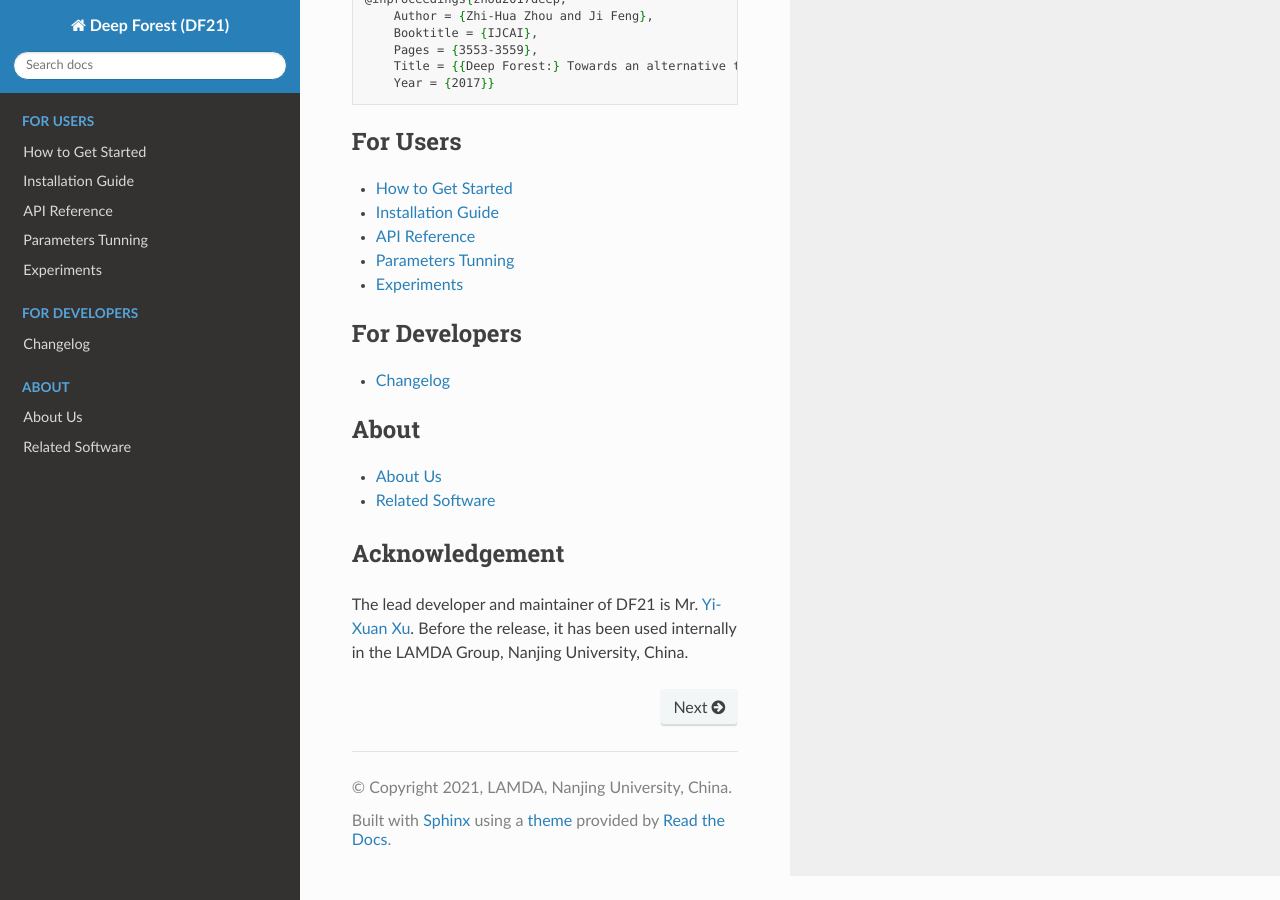
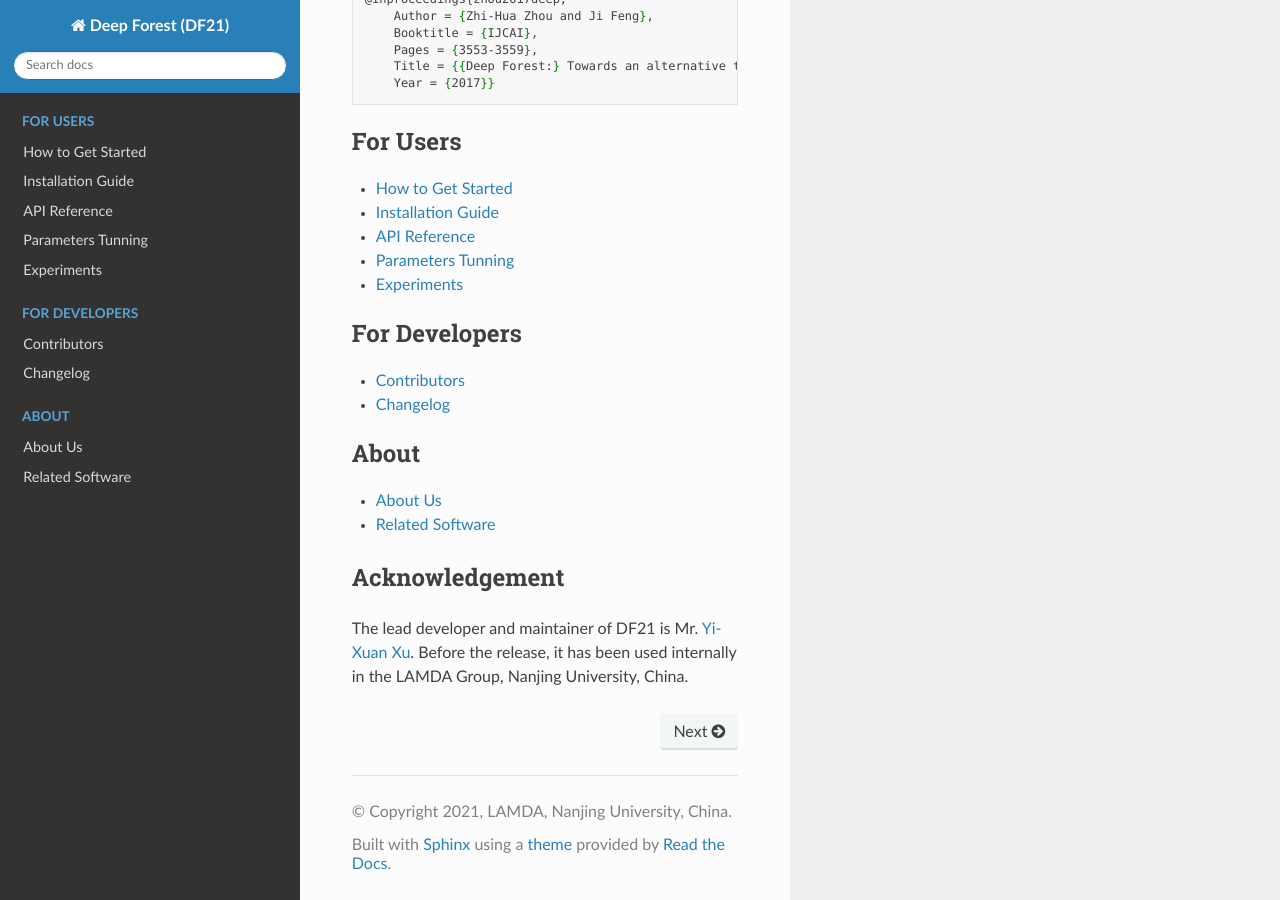
Before and after one commit to LAMDA-NJU/Deep-Forest, a Sphinx documentation site: the page built from docs/index.rst, in a window 1280 px wide and 900 px high, scrolled down 2142 px. Built offline with Sphinx 7.4.7 and the Read the Docs theme 2.0.0, drawn with Linux system fonts in a browser that asks for light colours.

Commit message:
[DOC] Add all-contributors in documentation

```diff
--- a/docs/conf.py
+++ b/docs/conf.py
@@ -45,8 +45,11 @@ extensions = [
     'sphinx.ext.todo',
     'sphinx.ext.napoleon',
     'sphinx_panels',
-    'sphinx_copybutton'
+    'sphinx_copybutton',
+    "m2r2"
 ]
+
+source_suffix = ['.rst', '.md']
 
 autoapi_dirs = ['../deepforest']
 
--- /dev/null
+++ b/docs/contributors.rst
@@ -0,0 +1 @@
+.. mdinclude:: ../CONTRIBUTORS.md
--- a/docs/index.rst
+++ b/docs/index.rst
@@ -110,6 +110,7 @@ Reference
    :maxdepth: 1
    :caption: For Developers
 
+   Contributors <contributors>
    Changelog <changelog>
 
 .. toctree::
```
